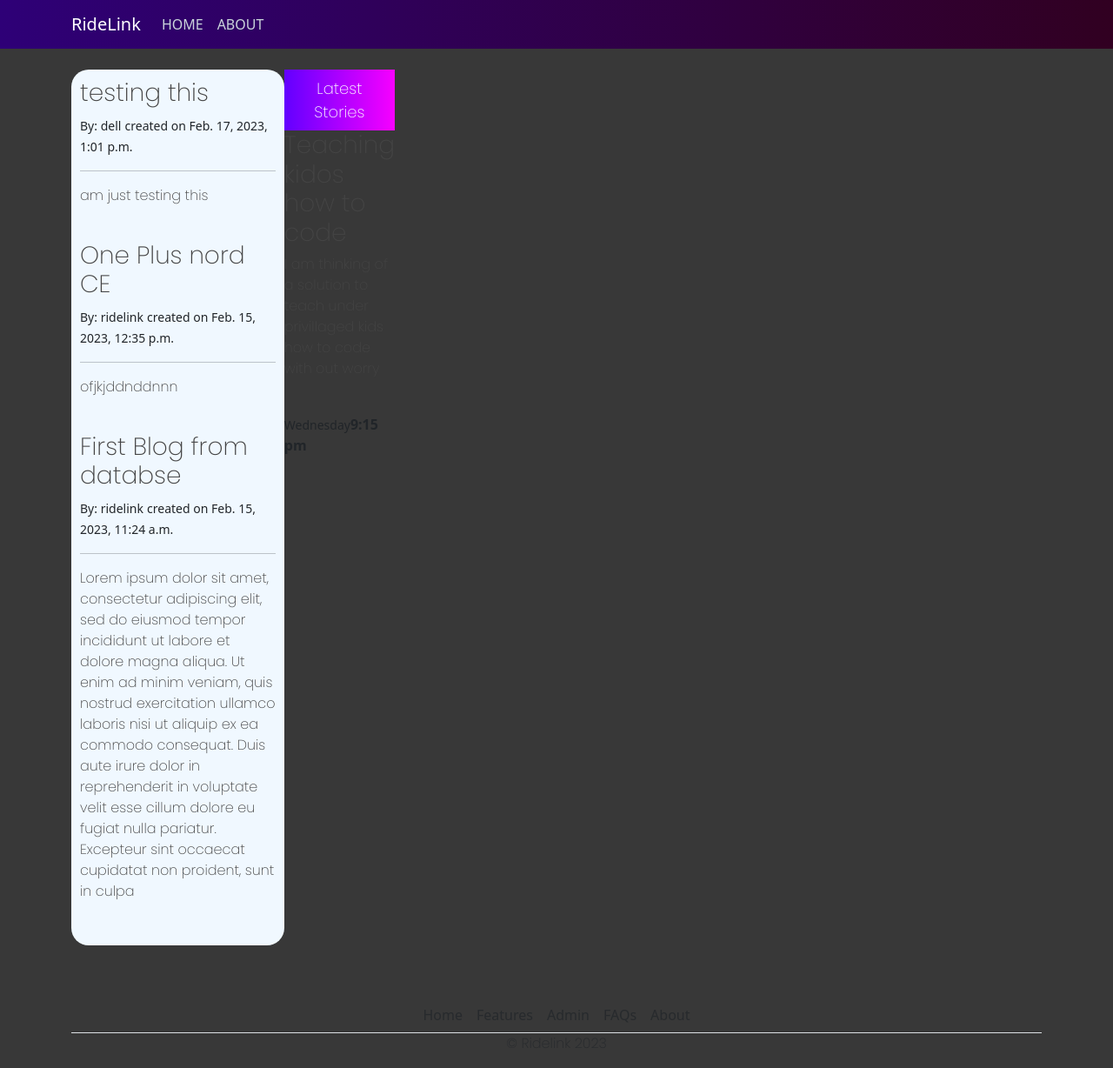
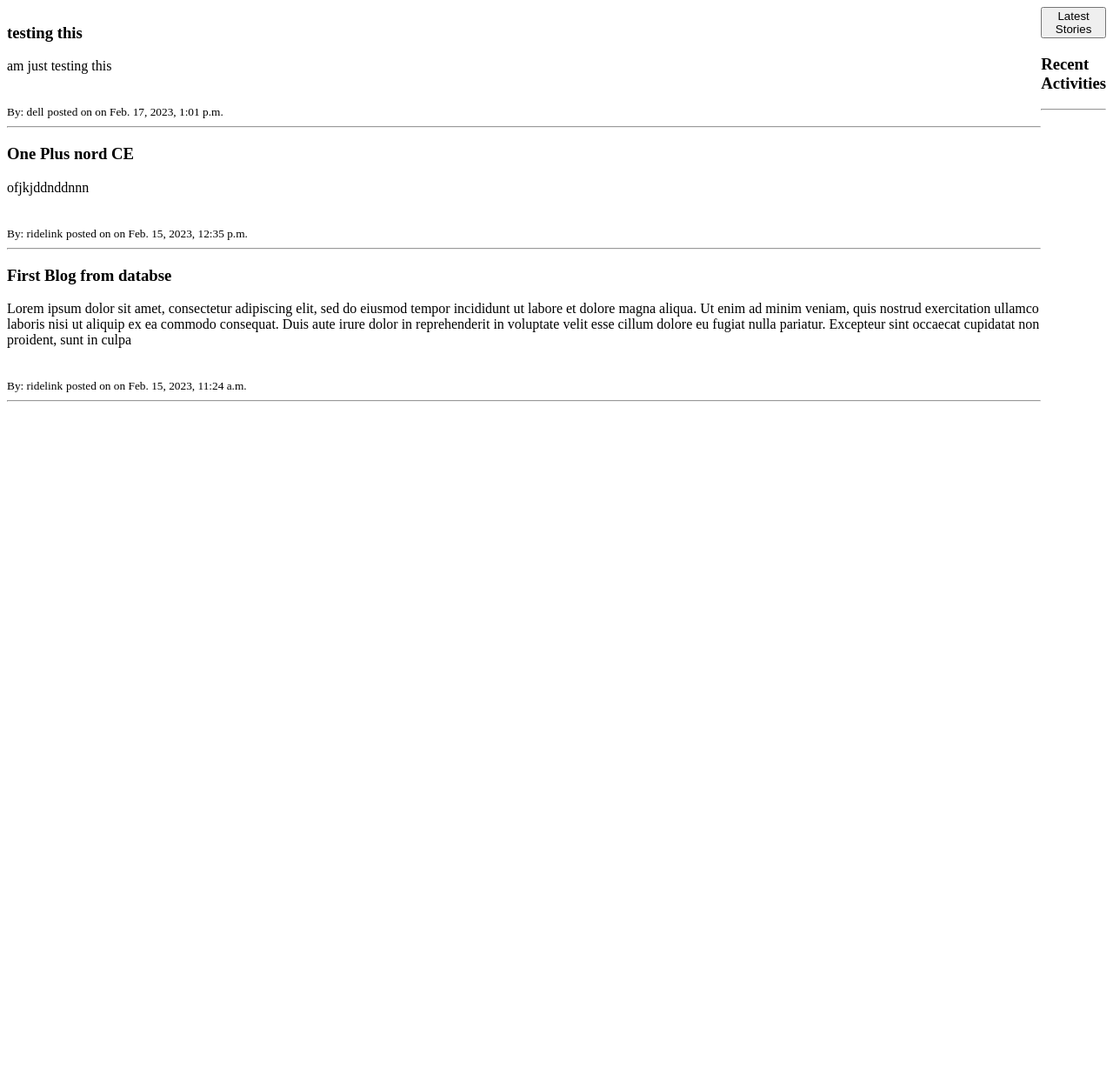
Before and after one commit to shenryk/ridelinkblog, a Django app: page / in a window 1280 px wide. Shown: the whole page at 87% size. After the commit the page ends 462 px from the top, so only its background shows below. Run offline with Django 4.2, Linux system fonts and the light colour scheme; data comes from the database, SQL or seed files in the repository; both versions use the stored data as it was after the commit; some libraries are stand-ins or nearby versions.

Commit message:
added some feed

```diff
--- a/ridelinkblog/blog/static/blog/main.css
+++ /dev/null
@@ -1,265 +0,0 @@
-body {
-  /* background: linear-gradient(to bottom right,#002f4b, #dc4225); */
- /* color: #333333;  */
- background-color: rgb(56, 56, 56);    /* background: linear-gradient(to bottom right,#002f4b,#dc4225); */
- margin-top: 5rem;
- background-size: contain;
- background-repeat: no-repeat;
-}
-
-
-h1, h2, h3, h4, h5, h6, p {
- color: #444444;
- font-family: 'Poppins', sans-serif;
-}
-
-ul {
- margin: 0;
-}
-
-.bg-steel {
- /* background-color: #1a1a1a; */
- background: linear-gradient(270deg,  rgb(49, 0, 33) 0%, rgb(46, 0, 119) 100%);
-
-}
-
-.site-header .navbar-nav .nav-link {
- color: #cbd5db;
-}
-
-.site-header .navbar-nav .nav-link:hover {
- color: #ffffff;
-}
-
-.site-header .navbar-nav .nav-link.active {
- font-weight: 500;
-}
-
-.content-section {
- background: #ffffff;
- /* border-radius: 20px; */
- padding: 10px 20px;
- /* border: 1px solid #dddddd; */
- border-radius: 10px;
- margin-bottom: 20px;
-}
-
-.article-title {
- color: #444444;
-}
-
-a.article-title:hover {
- color: #9900ff;
- text-decoration: none;
-}
-
-.article-content {
- white-space: pre-line;
-}
-
-.article-img {
- height: 65px;
- width: 65px;
- margin-right: 16px;
-}
-
-.article-metadata {
- font-family: 'Poppins', sans-serif;
- padding-bottom: 1px;
- margin-bottom: 4px;
- font-size: 13px;
- border-bottom: 1px solid #e3e3e3
-}
-
-.article-metadata a:hover {
- color: #333;
- text-decoration: none;
-}
-
-.article-svg {
- width: 25px;
- height: 25px;
- vertical-align: middle;
-}
-
-.account-img {
- height: 125px;
- width: 125px;
- margin-right: 20px;
- margin-bottom: 16px;
-}
-
-.account-heading {
- font-size: 2.5rem;
-}
-svg{
-    width: 50px;
-    height: 50px;
-}
-
-#auth-links{
- font-family: 'Poppins', sans-serif;
- position: relative;
- display: inline-block;
- padding: 12px 3px;
- margin: 10px 0;
- color: #03e9f4;
- text-decoration: none;
- text-transform: uppercase;
- transition: 0.5s;
- letter-spacing: 4px;
- overflow: hidden;
- margin-right: 5px;
-
-}
-#auth-links:hover{
- font-weight: bold;
- background: #03e9f4;
- text-decoration: none;
- color: #050801;
- box-shadow: 0 0 5px #03e9f4,
-             0 0 25px #03e9f4,
-             0 0 50px #03e9f4,
-             0 0 200px #03e9f4;
-  -webkit-box-reflect:below 1px linear-gradient(transparent, #0005);
-}
-#auth-links:nth-child(1){
- /* filter: hue-rotate(270deg); */
-}
-#auth-links:nth-child(2){
- filter: hue-rotate(110deg);
-}
-#auth-links span{
- position: absolute;
- display: block;
-}
-#auth-links span:nth-child(1){
- top: 0;
- left: 0;
- width: 100%;
- height: 2px;
- background: linear-gradient(90deg,transparent,#03e9f4);
- animation: animate1 1s linear infinite;
-}
-@keyframes animate1{
- 0%{
-     left: -100%;
- }
- 50%,100%{
-     left: 100%;
- }
-}
-#auth-links span:nth-child(2){
- top: -100%;
- right: 0;
- width: 2px;
- height: 100%;
- background: linear-gradient(180deg,transparent,#03e9f4);
- animation: animate2 1s linear infinite;
- animation-delay: 0.25s;
-}
-@keyframes animate2{
- 0%{
-     top: -100%;
- }
- 50%,100%{
-     top: 100%;
- }
-}
-#auth-links span:nth-child(3){
- bottom: 0;
- right: 0;
- width: 100%;
- height: 2px;
- background: linear-gradient(270deg,transparent,#03e9f4);
- animation: animate3 1s linear infinite;
- animation-delay: 0.50s;
-}
-@keyframes animate3{
- 0%{
-     right: -100%;
- }
- 50%,100%{
-     right: 100%;
- }
-}
-#auth-links span:nth-child(4){
- bottom: -100%;
- left: 0;
- width: 2px;
- height: 100%;
- background: linear-gradient(360deg,transparent,#03e9f4);
- animation: animate4 1s linear infinite;
- animation-delay: 0.75s;
-}
-@keyframes animate4{
- 0%{
-     bottom: -100%;
- }
- 50%,100%{
-     bottom: 100%;
- }
-}
-#gist-btn{
- color: black;
- background: linear-gradient(270deg, rgb(247, 0, 255) 0%, rgb(98, 0, 255) 100%);
- padding: 10px;
- color: white;
- font-family: 'Poppins', sans-serif;
- font-weight: bold;
- border-radius: 10px;
-}
-#gist-btn:hover{
- text-decoration: none;
-}
-
-.cardd{
- box-shadow: 0 4px 18px 0 rgba(0, 0, 0, 0.849);
- max-width: 700px;
- margin: auto;
- text-align: center;
- border-radius: 30px;
-}
-#profile-h1{
-   color: rgb(255, 255, 255);
-   font-family: 'Poppins', sans-serif;
-
-}
-.title {
- font-family: 'Poppins', sans-serif;
- color: rgb(228, 228, 228);
- font-size: 18px;
-}
-
-button {
- font-family: 'Poppins', sans-serif;
- border: none;
- outline: 0;
- display: inline-block;
- padding: 8px;
- color: white;
- background-color: #000;
- text-align: center;
- cursor: pointer;
- width: 100%;
- font-size: 18px;
- transition: 1s;
- background: linear-gradient(270deg, rgb(247, 0, 255) 0%, rgb(98, 0, 255) 100%);
-}
-
-/* a {
- text-decoration: none;
- font-size: 22px;
- color: black;
-}
-
-button:hover, a:hover {
- opacity: 0.7;
- background-color: rgb(3, 1, 5);
-} */
-
-#profile-img{
- margin-top: 20px;
- box-shadow: 0 14px 18px 0 rgba(0, 0, 0, 0.486);
- border-radius: 50px;
-}
--- a/ridelinkblog/blog/templates/blog/base.html
+++ b/ridelinkblog/blog/templates/blog/base.html
@@ -9,75 +9,22 @@
 
     <!-- Bootstrap CSS -->
 
-    <link href="https://cdn.jsdelivr.net/npm/bootstrap@5.3.0-alpha1/dist/css/bootstrap.min.css" rel="stylesheet" integrity="sha384-GLhlTQ8iRABdZLl6O3oVMWSktQOp6b7In1Zl3/Jr59b6EGGoI1aFkw7cmDA6j6gD" crossorigin="anonymous">
+    <!-- <link href="https://cdn.jsdelivr.net/npm/bootstrap@5.3.0-alpha1/dist/css/bootstrap.min.css" rel="stylesheet" integrity="sha384-GLhlTQ8iRABdZLl6O3oVMWSktQOp6b7In1Zl3/Jr59b6EGGoI1aFkw7cmDA6j6gD" crossorigin="anonymous">
 
     <link href="https://fonts.googleapis.com/css2?family=Poppins:wght@200&display=swap" rel="stylesheet">
-    <link rel="stylesheet" href="{% static 'blog/main.css'%}">
+    <link rel="stylesheet" href="{% static 'blog/main.css'%}"> -->
 </head>
 <body>
-    <header class="site-header">
-      <nav class="navbar navbar-expand-md navbar-dark bg-steel fixed-top">
-        <div class="container">
-          <a class="navbar-brand mr-4" href="">RideLink</a>
-          <buttwon class="navbar-toggler" type="button" data-toggle="collapse" data-target="#navbarToggle" aria-controls="navbarToggle" aria-expanded="false" aria-label="Toggle navigation">
-            <span class="navbar-toggler-icon"></span>
-          </buttwon>
+    <div class="content-section">
+      {% block content %}
 
-          <div class="collapse navbar-collapse" id="navbarToggle">
-            <div class="navbar-nav mr-auto">
-              <a class="nav-item nav-link" href="{% url 'blog-home' %}">HOME</a>
-              <a class="nav-item nav-link" href="{% url 'blog-about' %}">ABOUT</a>
-            </div>
-            <!-- Navbar Right Side -->
-            <div class="navbar-nav">
-
-          </div>
-        </div>
-        </div>
-      </nav>
-    </header>
-    <main role="main" class="container">
-
-        <div class="col-md-4">
-          <div class="content-sectionw">
-            <!-- <h3>Our Sidebar</h3>
-            <p class='text-muted'>You can put any information here you'd like.
-              <ul class="list-group">
-                <li class="list-group-item list-group-item-light">Latest Posts</li>
-                <li class="list-group-item list-group-item-light">Announcements</li>
-                <li class="list-group-item list-group-item-light">Calendars</li>
-                <li class="list-group-item list-group-item-light">etc</li>
-              </ul>
-            </p> -->
-
-              {% block content %}
-
-              {% endblock %}
-
-
-          </div>
-        </div>
-      </div>
-
-
-
-        <footer class="" >
-          <ul class="nav justify-content-center border-bottom"  style="margin-top: 60px;">
-            <li class="nav-item"><a href="#" class="nav-link px-2 text-muted">Home</a></li>
-            <li class="nav-item"><a href="#" class="nav-link px-2 text-muted">Features</a></li>
-            <li class="nav-item"><a href="admin/" class="nav-link px-2 text-muted">Admin</a></li>
-            <li class="nav-item"><a href="#" class="nav-link px-2 text-muted">FAQs</a></li>
-            <li class="nav-item"><a href="#" class="nav-link px-2 text-muted">About</a></li>
-          </ul>
-          <p class="text-center text-muted">&copy; Ridelink 2023</p>
-        </footer>
-
-    </main>
+      {% endblock %}
+    </div>
 
     <!-- Optional JavaScript -->
     <!-- jQuery first, then Popper.js, then Bootstrap JS -->
-    <script src="https://code.jquery.com/jquery-3.2.1.slim.min.js" integrity="sha384-KJ3o2DKtIkvYIK3UENzmM7KCkRr/rE9/Qpg6aAZGJwFDMVNA/GpGFF93hXpG5KkN" crossorigin="anonymous"></script>
-    <script src="https://cdnjs.cloudflare.com/ajax/libs/popper.js/1.12.9/umd/popper.min.js" integrity="sha384-ApNbgh9B+Y1QKtv3Rn7W3mgPxhU9K/ScQsAP7hUibX39j7fakFPskvXusvfa0b4Q" crossorigin="anonymous"></script>
-    <script src="https://maxcdn.bootstrapcdn.com/bootstrap/4.0.0/js/bootstrap.min.js" integrity="sha384-JZR6Spejh4U02d8jOt6vLEHfe/JQGiRRSQQxSfFWpi1MquVdAyjUar5+76PVCmYl" crossorigin="anonymous"></script>
+    <!-- <script src="https://code.jquery.com/jquery-3.2.1.slim.min.js" integrity="sha384-KJ3o2DKtIkvYIK3UENzmM7KCkRr/rE9/Qpg6aAZGJwFDMVNA/GpGFF93hXpG5KkN" crossorigin="anonymous"></script> -->
+    <!-- <script src="https://cdnjs.cloudflare.com/ajax/libs/popper.js/1.12.9/umd/popper.min.js" integrity="sha384-ApNbgh9B+Y1QKtv3Rn7W3mgPxhU9K/ScQsAP7hUibX39j7fakFPskvXusvfa0b4Q" crossorigin="anonymous"></script> -->
+    <!-- <script src="https://maxcdn.bootstrapcdn.com/bootstrap/4.0.0/js/bootstrap.min.js" integrity="sha384-JZR6Spejh4U02d8jOt6vLEHfe/JQGiRRSQQxSfFWpi1MquVdAyjUar5+76PVCmYl" crossorigin="anonymous"></script> -->
 </body>
 </html>
--- a/ridelinkblog/blog/templates/blog/home.html
+++ b/ridelinkblog/blog/templates/blog/home.html
@@ -4,33 +4,42 @@
 <style>
     .home-container{
         display: flex;
-        ;
+        grid-template-columns: 2fr 2fr;
         /* grid-template-columns:2fr 1fr ; */
     }
 </style>
 
 <div class="home-container">
-    <div style="background-color: aliceblue; padding: 10px; border-radius: 20px;  ">
+    <div>
 
         {%for post in posts %}
 
         <h3>{{post.title}}</h3>
+        <p>{{ post.content }}</p> <br>
         <small>By: {{post.author}}</small>
-        <small>created on {{post.date_posted}}</small>
+        <small>posted on on {{post.date_posted}}</small>
         <hr>
-        <p>{{ post.content }}</p> <br>
         {% endfor %}
     </div>
 
     <div>
       <div class="latest-stories">
         <button>Latest Stories</button>
+        <h3>Recent Activities</h3>
+        <hr>
+        {% for message in room_messages %}
         <div>
-            <h3>Teaching kidos how to code</h3>
-            <p>I am thinking of a solution to teach under privillaged kids how to code with out worry</p><br>
-            <span></span>
-            <small>Wednesday</small><strong>9:15 pm</strong>
+            <small>@{{message.user}} {{message.created|timesince}} </small>
+            <small>replied to "{{message.room}}"</small>
+
+            <p>{{message.body}}</p>
+            {% if request.user == message.user %}
+                <a href="{% url 'delete-message' message.id %}">Delete</a>
+            {% endif %}
+            <hr>
         </div>
+
+        {% endfor %}
       </div>
     </div>
 
```
Also changed, not shown: ridelinkblog/users/templates/users/profile.html (+1 -127 lines), ridelinkblog/db.sqlite3.
